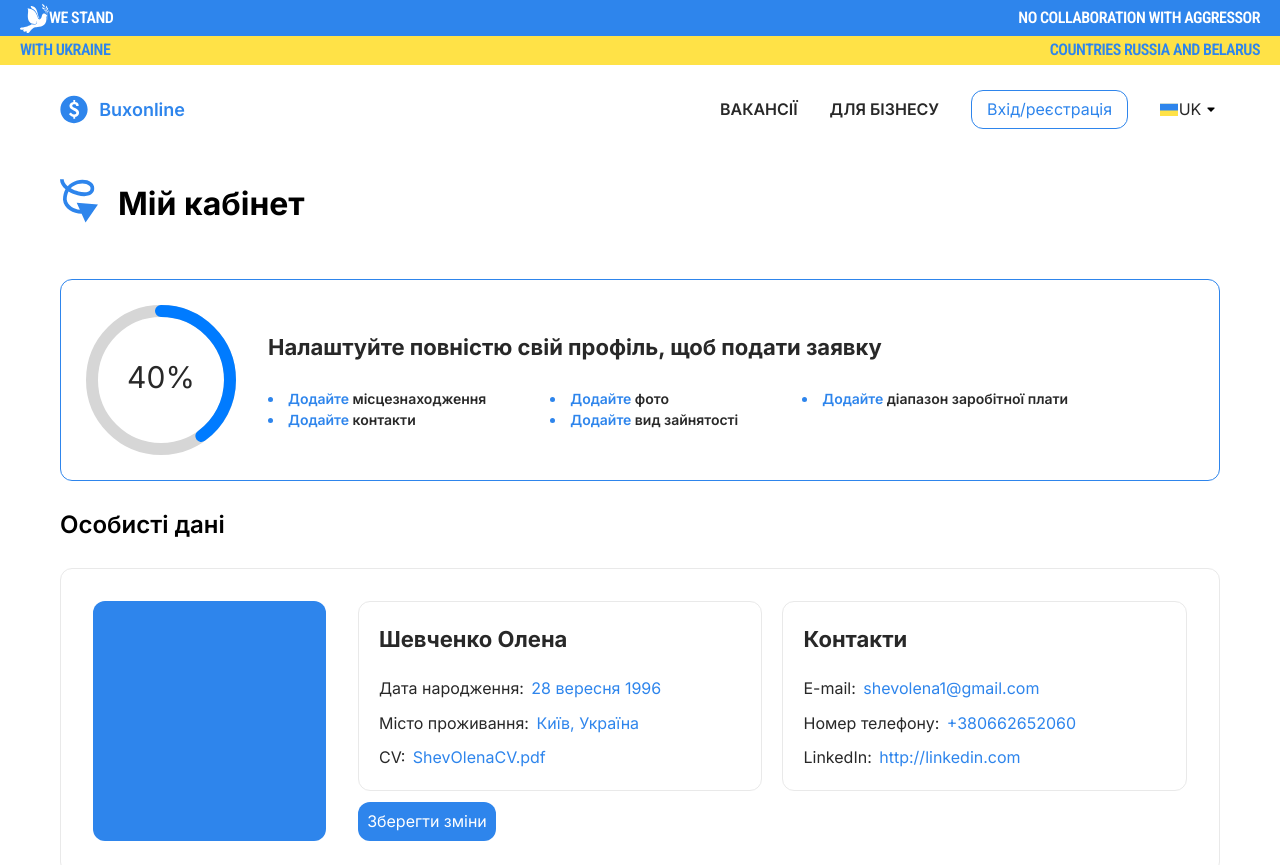
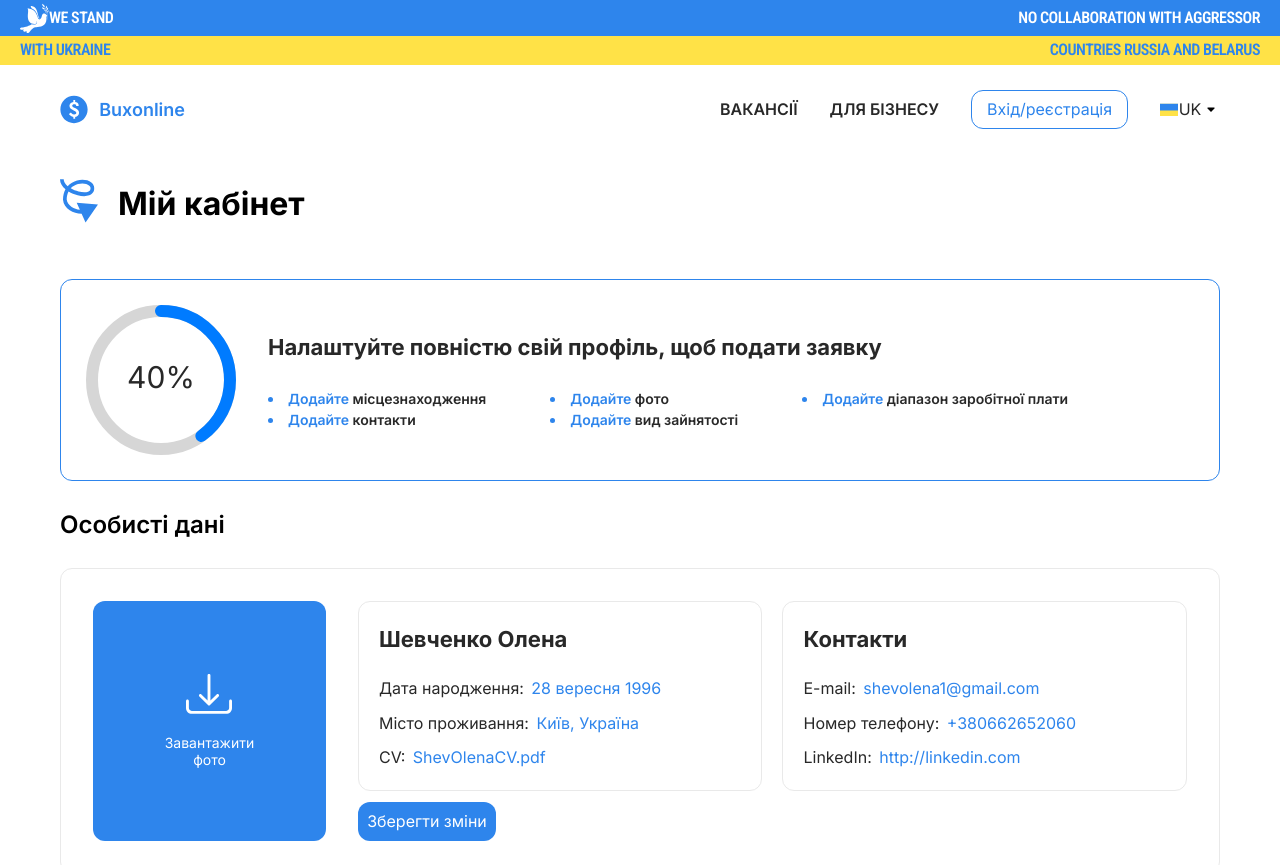
Before and after one commit to SergeyMyronenko/BuxOnline, a React (Vite) app: page /BuxOnline/employee/cabinet/1/edit in a window 1280 px wide. Shown: the top 865 px of the page. Built offline with nearby package versions, Linux system fonts and the light colour scheme.

Commit message:
some changes

```diff
--- /dev/null
+++ b/src/Components/Icons/UploadPhoto.jsx
@@ -0,0 +1,10 @@
+const UploadPhoto = () => {
+    return (
+        <svg width="46" height="41" viewBox="0 0 46 41" fill="none" xmlns="http://www.w3.org/2000/svg">
+            <path d="M1.4375 26.4629C1.81875 26.4629 2.18438 26.6143 2.45397 26.8839C2.72355 27.1535 2.875 27.5191 2.875 27.9004V35.0879C2.875 35.8504 3.1779 36.5817 3.71707 37.1208C4.25624 37.66 4.9875 37.9629 5.75 37.9629H40.25C41.0125 37.9629 41.7438 37.66 42.2829 37.1208C42.8221 36.5817 43.125 35.8504 43.125 35.0879V27.9004C43.125 27.5191 43.2765 27.1535 43.546 26.8839C43.8156 26.6143 44.1813 26.4629 44.5625 26.4629C44.9437 26.4629 45.3094 26.6143 45.579 26.8839C45.8485 27.1535 46 27.5191 46 27.9004V35.0879C46 36.6129 45.3942 38.0754 44.3159 39.1538C43.2375 40.2321 41.775 40.8379 40.25 40.8379H5.75C4.22501 40.8379 2.76247 40.2321 1.68414 39.1538C0.605802 38.0754 0 36.6129 0 35.0879V27.9004C0 27.5191 0.15145 27.1535 0.421034 26.8839C0.690618 26.6143 1.05625 26.4629 1.4375 26.4629Z" fill="white"/>
+            <path d="M21.9821 32.0802C22.1156 32.2141 22.2743 32.3203 22.4489 32.3928C22.6236 32.4653 22.8108 32.5026 22.9999 32.5026C23.1889 32.5026 23.3762 32.4653 23.5508 32.3928C23.7255 32.3203 23.8841 32.2141 24.0176 32.0802L32.6426 23.4552C32.9125 23.1853 33.0642 22.8192 33.0642 22.4375C33.0642 22.0558 32.9125 21.6897 32.6426 21.4198C32.3727 21.1498 32.0066 20.9982 31.6249 20.9982C31.2431 20.9982 30.877 21.1498 30.6071 21.4198L24.4374 27.5924V2.3125C24.4374 1.93125 24.2859 1.56562 24.0163 1.29603C23.7467 1.02645 23.3811 0.875 22.9999 0.875C22.6186 0.875 22.253 1.02645 21.9834 1.29603C21.7138 1.56562 21.5624 1.93125 21.5624 2.3125V27.5924L15.3926 21.4198C15.1227 21.1498 14.7566 20.9982 14.3749 20.9982C13.9931 20.9982 13.627 21.1498 13.3571 21.4198C13.0872 21.6897 12.9355 22.0558 12.9355 22.4375C12.9355 22.8192 13.0872 23.1853 13.3571 23.4552L21.9821 32.0802Z" fill="white"/>
+        </svg>
+    );
+};
+
+export default UploadPhoto;
--- a/src/Pages/SeekerPage/SeekerWidgets/ProfileInfoEdit/ProfileInfoEdit.scss
+++ b/src/Pages/SeekerPage/SeekerWidgets/ProfileInfoEdit/ProfileInfoEdit.scss
@@ -13,6 +13,26 @@
     height: 240px;
     background-color: styles.$lightBlue;
     border-radius: 12px;
+    display: flex;
+    justify-content: center;
+    align-items: center;
+    cursor: pointer;
+
+    .seeker-photo-text-icon {
+      display: flex;
+      flex-direction: column;
+      align-items: center;
+      gap: 20px;
+      color: white;
+      font-size: 14px;
+      width: 100px;
+      text-align: center;
+      line-height: 17px;
+    }
+
+    #upload-photo {
+      display: none;
+    }
   }
 
   .seeker-data {
--- a/src/Pages/SeekerPage/SeekerWidgets/ProfileInfoEdit/ProfileInfoEdit.tsx
+++ b/src/Pages/SeekerPage/SeekerWidgets/ProfileInfoEdit/ProfileInfoEdit.tsx
@@ -2,6 +2,7 @@ import React, { useState } from "react";
 import "./ProfileInfoEdit.scss";
 import SolidButton from "../../../../Components/Buttons/SolidButton/SolidButton";
 import { useNavigate } from "react-router-dom";
+import UploadPhoto from "../../../../Components/Icons/UploadPhoto";
 
 const fakeUser = {
   name: "Шевченко Олена",
@@ -21,7 +22,13 @@ const ProfileInfoEdit = () => {
 
   return (
     <div className="profile-info-edit-wrapper">
-      <div className="seeker-photo"></div>
+      <label className="seeker-photo" htmlFor="upload-photo">
+         <div className="seeker-photo-text-icon">
+            <UploadPhoto/>
+            <span>Завантажити фото</span>
+         </div>
+         <input type="file" id="upload-photo"/>
+      </label>
       <div className="seeker-data">
         <div className="seeker-info-wrapper">
           <div className="seeker-info">
--- a/src/Pages/SeekerPage/SeekerWidgets/ProfileSettings/ProfileSettings.tsx
+++ b/src/Pages/SeekerPage/SeekerWidgets/ProfileSettings/ProfileSettings.tsx
@@ -15,7 +15,7 @@ const ProfileSettings = () => {
               pathColor: "#007bff",
               textColor: "#282828",
               trailColor: "#d6d6d6",
-              backgroundColor: "#f3f3f3",
+              backgroundColor: "#f3f3f3"
             })}
           />
         </div>
```
